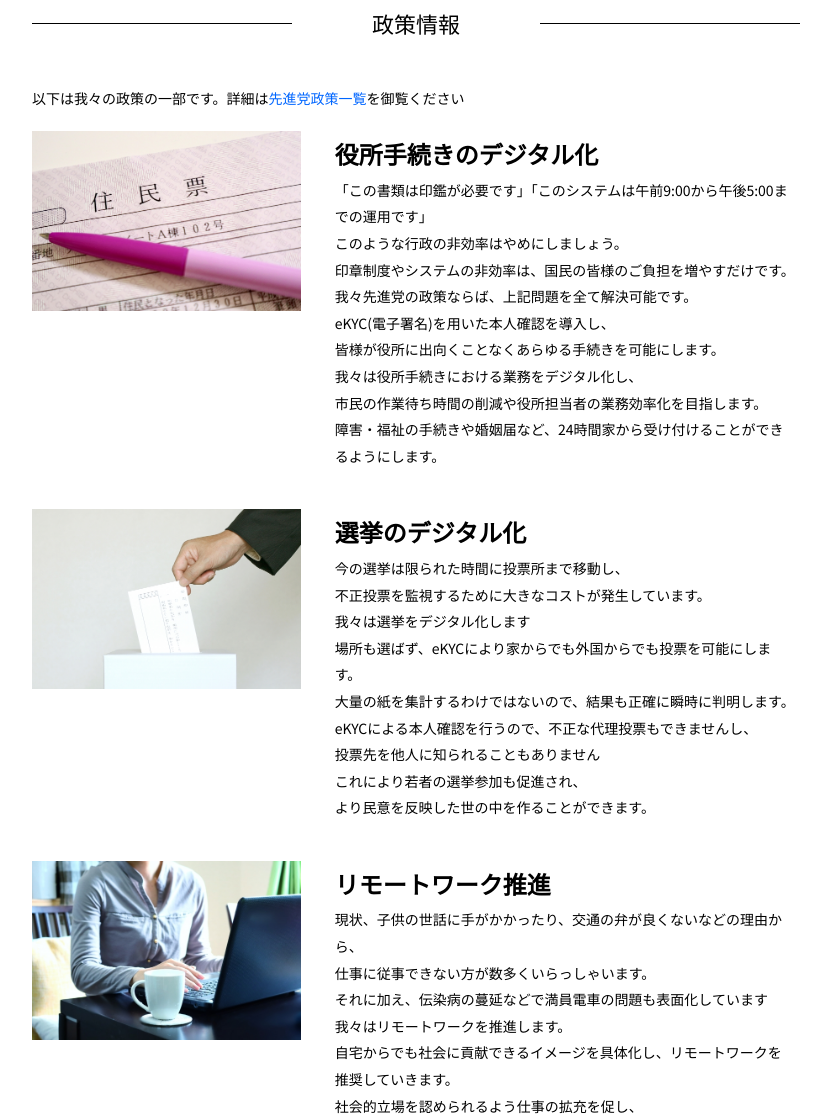
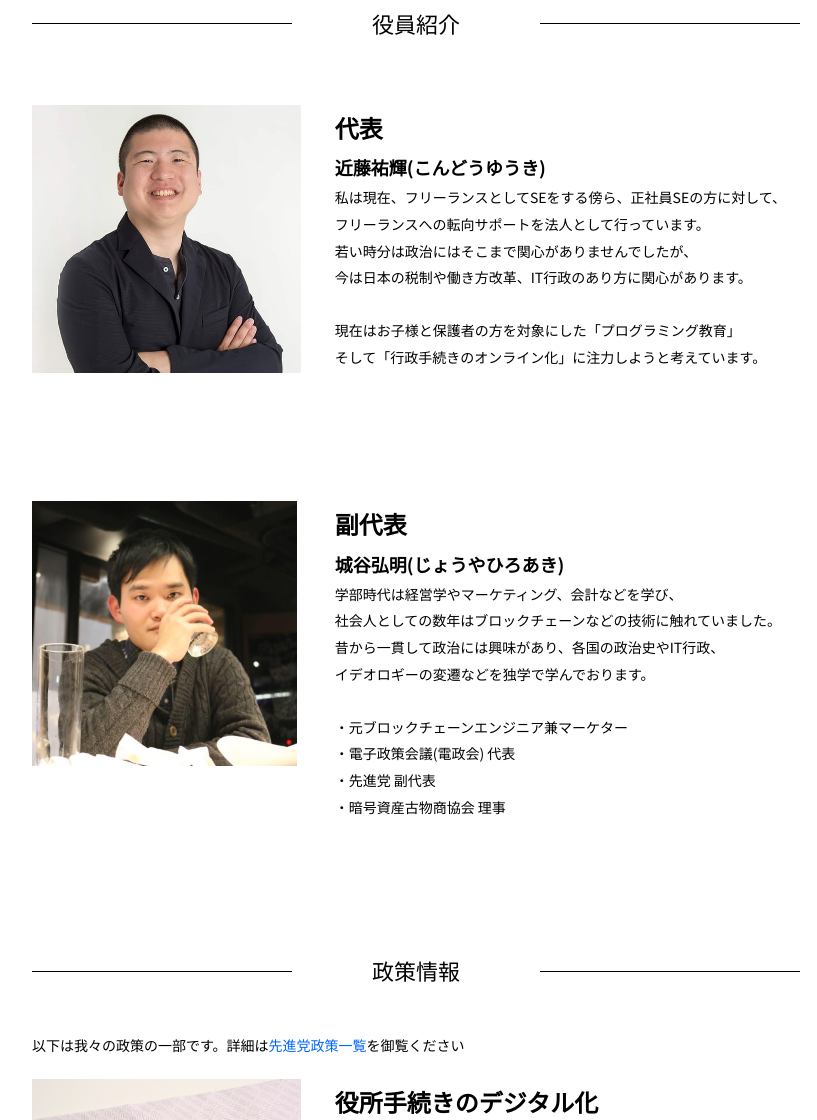
Before and after one commit to senshintou/web-site, a plain HTML site: page docs/index.html in a window 1280 px wide. Shown: the part 1353-2473 px from the top of the page, without its empty margins (224-1041 px from the left). Drawn offline with nearby package versions, Linux system fonts and the light colour scheme.

Commit message:
役員紹介

```diff
--- a/docs/index.html
+++ b/docs/index.html
@@ -74,6 +74,75 @@
       </div>
     </section>
     <!-- // MESSAGE -->
+
+     <!-- MEMBER -->
+     <section id="sec00">
+      <header>
+        <h2><span>役員紹介</span></h2>
+      </header>
+      <div class="innerS">
+        <ul id="about" class="col2">
+          <li>
+            <img src="images/kondou.jpg" width="852" height="418" alt="" />
+          </li>
+          <li>
+            <p class="impact">代表</p>
+          <p class="impact2">近藤祐輝(こんどうゆうき)<br /></p>
+            <p>
+              私は現在、フリーランスとしてSEをする傍ら、正社員SEの方に対して、フリーランスへの転向サポートを法人として行っています。
+            </p>
+            <p>
+              若い時分は政治にはそこまで関心がありませんでしたが、
+            </p>
+            <p>
+              今は日本の税制や働き方改革、IT行政のあり方に関心があります。
+            </p>
+            <br>
+            <p>現在はお子様と保護者の方を対象にした「プログラミング教育」</p>
+            <p>
+              そして「行政手続きのオンライン化」に注力しようと考えています。
+            </p>
+          </li>
+        </ul>
+      </div>
+      <div class="innerS">
+        <ul id="about" class="col2">
+          <li>
+            <img src="images/joya.jpg" width="265" height="300" alt="" />
+          </li>
+          <li>
+            <p class="impact">副代表</p>
+          <p class="impact2">城谷弘明(じょうやひろあき)<br /></p>
+            <p>
+              学部時代は経営学やマーケティング、会計などを学び、
+            </p>
+            <p>
+              社会人としての数年はブロックチェーンなどの技術に触れていました。
+            </p>
+            <p>
+              昔から一貫して政治には興味があり、各国の政治史やIT行政、
+            </p>
+            <p>
+              イデオロギーの変遷などを独学で学んでおります。
+            </p>
+            <br>
+            <p>
+              ・元ブロックチェーンエンジニア兼マーケター
+            </p>
+            <p>
+              ・電子政策会議(電政会) 代表
+            </p>
+            <p>
+              ・先進党 副代表
+            </p>
+            <p>
+              ・暗号資産古物商協会 理事
+            </p>
+          </li>
+        </ul>
+      </div>
+    </section>
+    <!-- // MEMBER -->
 
     <!-- GALLERY -->
     <section id="sec01">
```
Also changed, not shown: docs/images/joya.jpg (added), docs/images/kondou.jpg (added).
